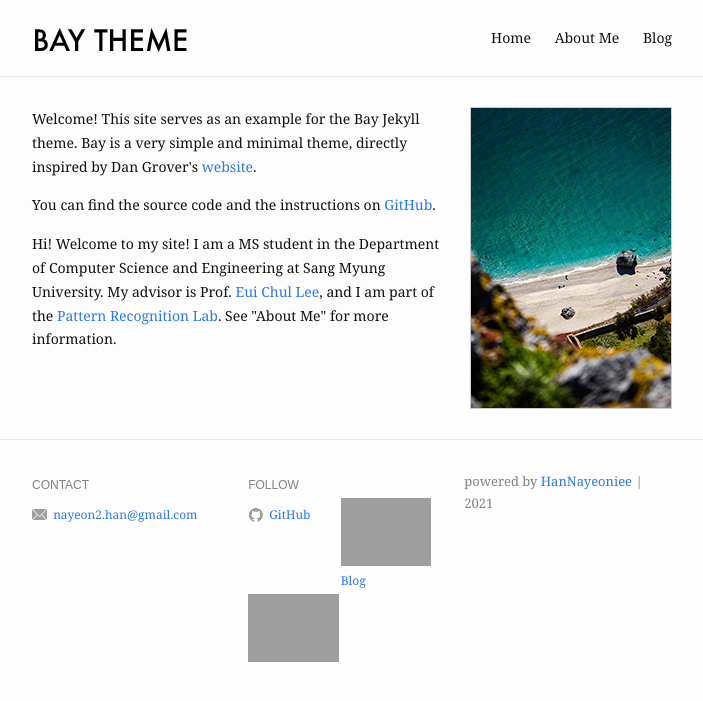
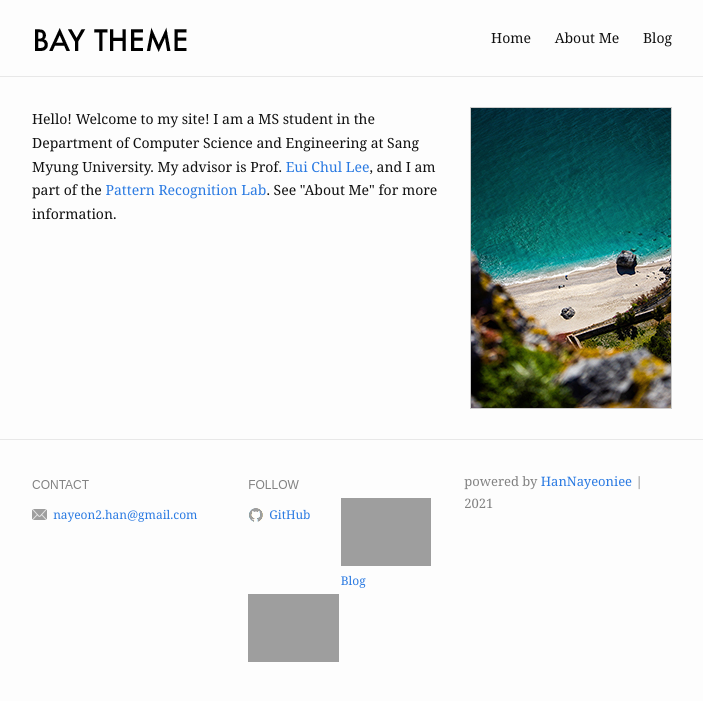
Before and after one commit to HanNayeoniee/HanNayeoniee.github.io, a Jekyll site: the page built from index.md, in a window 1280 px wide. Shown: the top 701 px of the page, without its empty margins (288-991 px from the left). Built offline with Jekyll 4.4.1, drawn with Linux system fonts in a browser that asks for light colours.

Commit message:
Update index.md

```diff
--- a/index.md
+++ b/index.md
@@ -6,13 +6,5 @@ profile_picture:
 ---
 
 <p>
-  Welcome! This site serves as an example for the Bay Jekyll theme. Bay is a very simple and minimal theme, directly inspired by Dan Grover's <a href="http://dangrover.com">website</a>.
+  Hello! Welcome to my site! I am a MS student in the Department of Computer Science and Engineering at Sang Myung University. My advisor is Prof. <a href="https://scholar.google.co.kr/citations?hl=ko&user=wpy1zMoAAAAJ">Eui Chul Lee</a>, and I am part of the <a href="https://pr.smu.ac.kr/">Pattern Recognition Lab</a>. See "About Me" for more information.
 </p>
-
-<p>
-  You can find the source code and the instructions on <a href="https://github.com/eliottvincent/bay">GitHub</a>.
-</p>
-
-<p>
-  Hi! Welcome to my site! I am a MS student in the Department of Computer Science and Engineering at Sang Myung University. My advisor is Prof. <a href="https://scholar.google.co.kr/citations?hl=ko&user=wpy1zMoAAAAJ">Eui Chul Lee</a>, and I am part of the <a href="https://pr.smu.ac.kr/">Pattern Recognition Lab</a>. See "About Me" for more information.
-</p>
```
